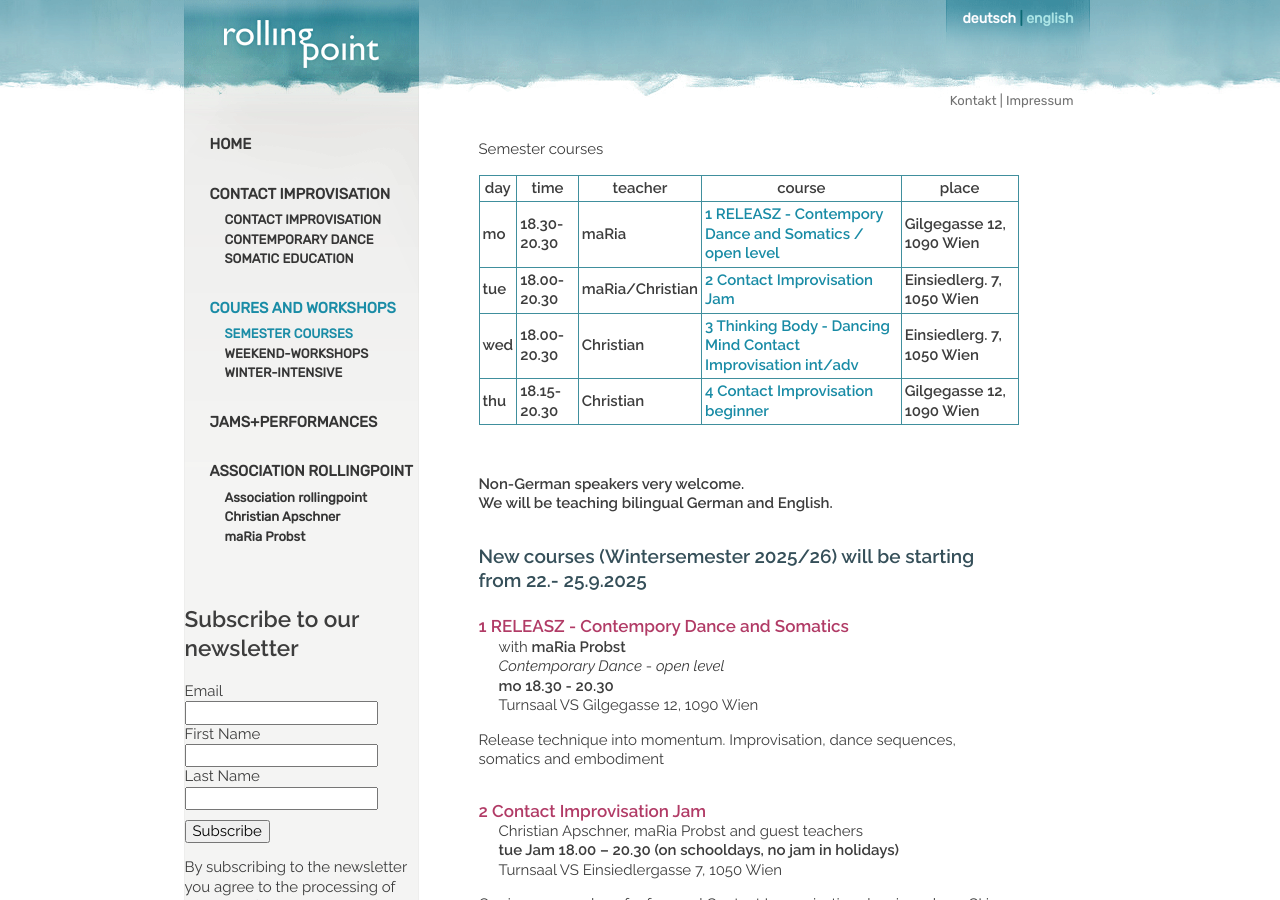
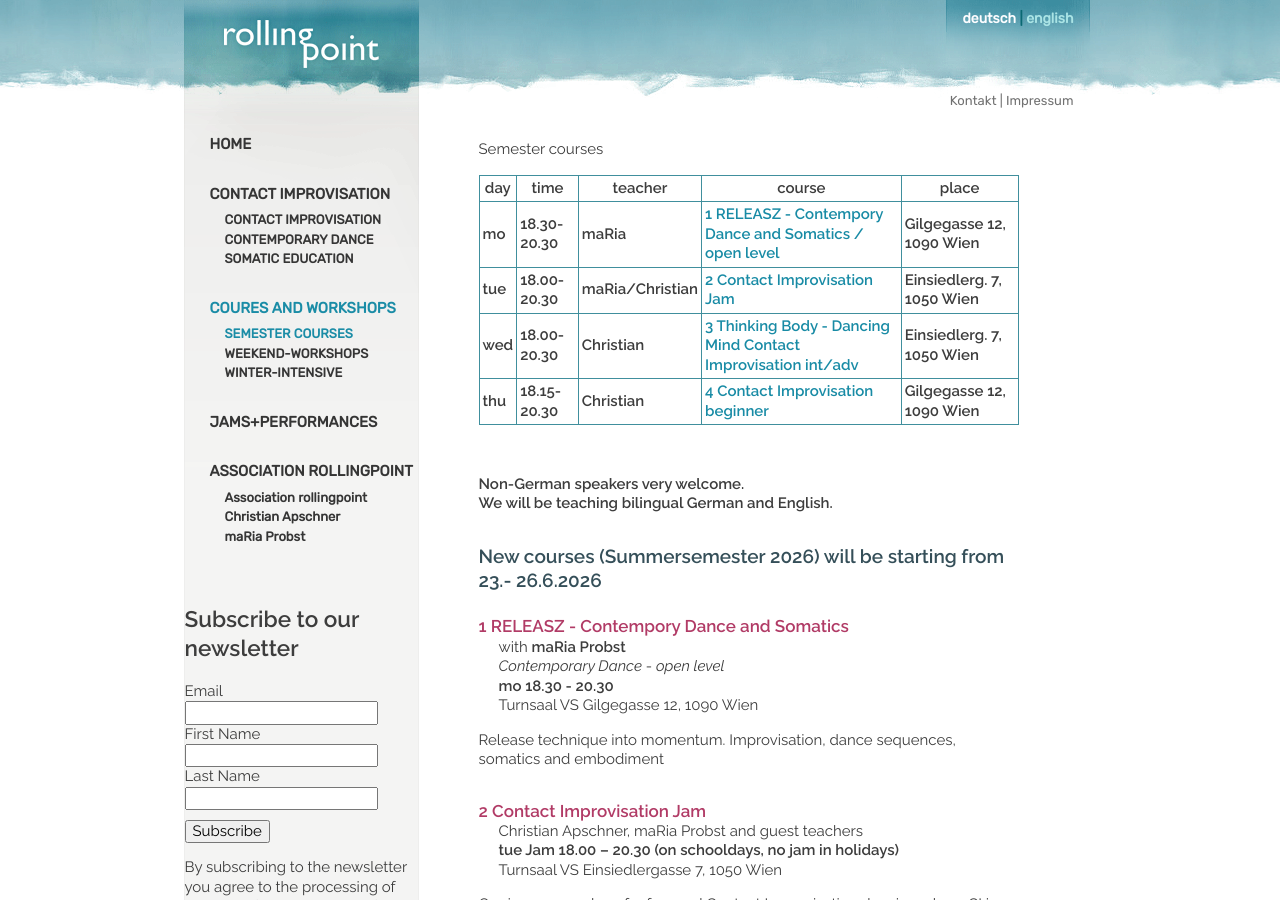
Before and after one commit to manulari/rollingpointat, a Jekyll site: the page built from _pages_en/en-kurse.md, in a window 1280 px wide and 900 px high. Built offline with Jekyll 4.4.1, drawn with Linux system fonts in a browser that asks for light colours; comment, search, counter and statistics services are not loaded.

Commit message:
Update page (en) “en-kurse”

```diff
--- a/_pages_en/en-kurse.md
+++ b/_pages_en/en-kurse.md
@@ -18,7 +18,7 @@ Semester courses
 **Non-German speakers very welcome.**\
 **We will be teaching bilingual German and English.**
 
-### New courses (Wintersemester 2025/26) will be starting from 22.- 25.9.2025
+### New courses (Summersemester 2026) will be starting from 23.- 26.6.2026
 
 #### 1 RELEASZ - Contempory Dance and Somatics
 
```
